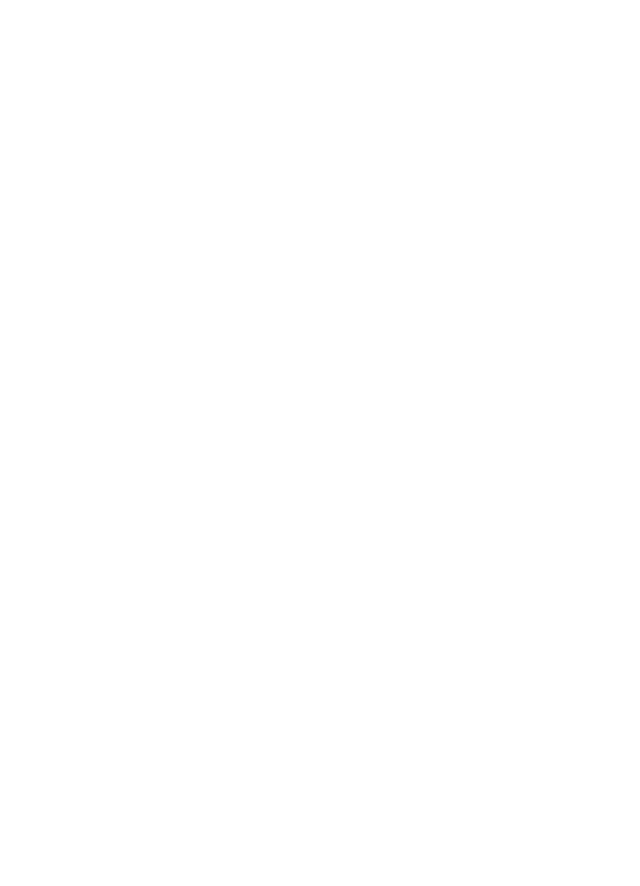
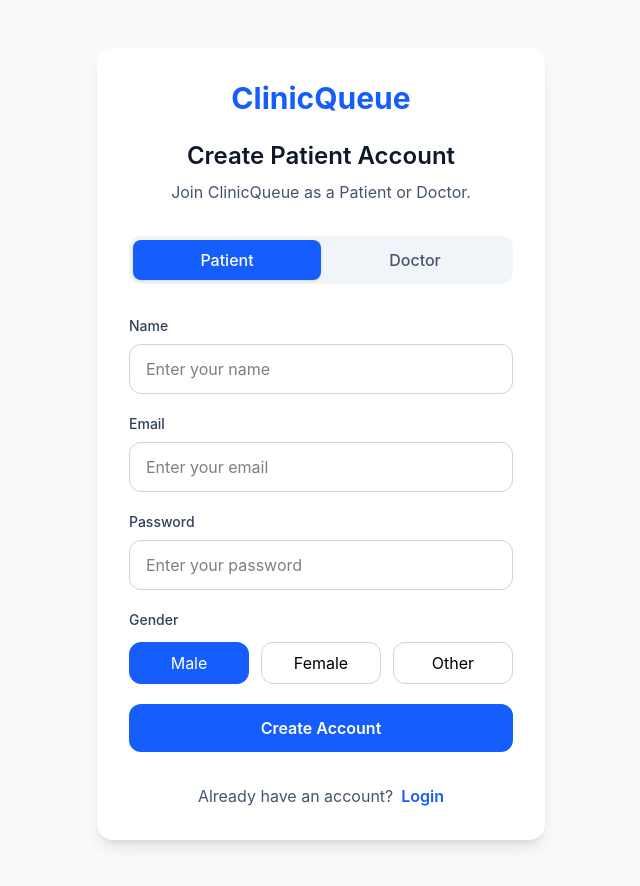
Before and after one commit to thakurankeshkumar/ClinicQueue, a React app in the folder frontend/: page /register in a window 1280 px wide. Before the commit this address had no page. Shown: the whole page, without its empty margins (319-959 px from the left). Before the commit the page ends 800 px from the top, so only its background shows below. Built offline with nearby package versions, Linux system fonts and the light colour scheme; the HTML template or start-up script is replaced by a standard one.

Commit message:
Implemented Doctor & Pateint Registration Page

```diff
--- a/frontend/src/App.jsx
+++ b/frontend/src/App.jsx
@@ -1,12 +1,14 @@
 import { Routes, Route } from "react-router-dom";
 import LandingPage from "./pages/LandingPage";
 import LoginPage from "./pages/LoginPage";
+import RegisterPage from "./pages/RegisterPage";
 
 function App() {
   return (
     <Routes>
       <Route path="/" element={<LandingPage />} />
       <Route path="/login" element={<LoginPage />} />
+      <Route path="/register" element={<RegisterPage />} />
     </Routes>
   );
 }
--- a/frontend/src/pages/LoginPage.jsx
+++ b/frontend/src/pages/LoginPage.jsx
@@ -13,12 +13,14 @@
                 <form className="mt-8 space-y-5">
                     <div>
                         <label className="block text-sm font-medium text-slate-700 mb-2">Email</label>
-                        <input type="email" placeholder="Enter your email" className="w-full rounded-xl border border-slate-300 px-4 py-3 outline-none focus:border-blue-600"/>
+                        <input type="email" placeholder="Enter your email"
+                            className="w-full rounded-xl border border-slate-300 px-4 py-3 outline-none focus:border-blue-600" />
                     </div>
 
                     <div>
                         <label className="block text-sm font-medium text-slate-700 mb-2">Password</label>
-                        <input type="password" placeholder="Enter your password" className="w-full rounded-xl border border-slate-300 px-4 py-3 outline-none focus:border-blue-600" />
+                        <input type="password" placeholder="Enter your password"
+                            className="w-full rounded-xl border border-slate-300 px-4 py-3 outline-none focus:border-blue-600" />
                     </div>
                     <button className="w-full rounded-xl bg-blue-600 py-3 font-semibold text-white transition hover:bg-blue-700">Login</button>
                 </form>
--- /dev/null
+++ b/frontend/src/pages/RegisterPage.jsx
@@ -0,0 +1,78 @@
+import { useState } from "react";
+import { Link } from "react-router-dom";
+
+function RegisterPage() {
+
+    const [role, setRole] = useState("patient");
+    const [gender, setGender] = useState("male");
+
+    return (
+        <div className="min-h-screen bg-slate-50 flex items-center justify-center px-6 py-12">
+            <div className="w-full max-w-md rounded-2xl bg-white p-8 shadow-lg">
+                {/* Logo */}
+                <div className="text-center">
+                    <h1 className="text-3xl font-bold text-blue-600">ClinicQueue</h1>
+                    <h2 className="mt-6 text-2xl font-semibold text-slate-900">Create {role === "patient" ? "Patient" : "Doctor"} Account</h2>
+                    <p className="mt-2 text-slate-600">Join ClinicQueue as a Patient or Doctor.</p>
+                </div>
+                {/* Role Toggle */}
+                <div className="mt-8 flex rounded-xl bg-slate-100 p-1">
+                    <button onClick={() => setRole("patient")} className={`flex-1 rounded-lg py-2 font-medium transition ${role === "patient"
+                        ? "bg-blue-600 text-white shadow" : "text-slate-600"}`}>Patient</button>
+                    <button onClick={() => setRole("doctor")} className={`flex-1 rounded-lg py-2 font-medium transition ${role === "doctor"
+                        ? "bg-blue-600 text-white shadow" : "text-slate-600"}`}>Doctor</button>
+                </div>
+
+                {/* Form */}
+
+                <form className="mt-8 space-y-5">
+                    {/* Name */}
+                    <div>
+                        <label className="mb-2 block text-sm font-medium text-slate-700">Name</label>
+                        <input type="text" placeholder="Enter your name"
+                            className="w-full rounded-xl border border-slate-300 px-4 py-3 outline-none focus:border-blue-600" />
+                    </div>
+                    {/* Email */}
+
+                    <div>
+                        <label className="mb-2 block text-sm font-medium text-slate-700">Email</label>
+                        <input type="email" placeholder="Enter your email"
+                            className="w-full rounded-xl border border-slate-300 px-4 py-3 outline-none focus:border-blue-600" />
+                    </div>
+                    {/* Password */}
+
+                    <div>
+                        <label className="mb-2 block text-sm font-medium text-slate-700">Password</label>
+                        <input type="password" placeholder="Enter your password"
+                            className="w-full rounded-xl border border-slate-300 px-4 py-3 outline-none focus:border-blue-600" />
+                    </div>
+                    {/* Gender */}
+
+                    <div>
+                        <label className="mb-3 block text-sm font-medium text-slate-700">Gender</label>
+                        <div className="flex gap-3">
+                            <button type="button" onClick={() => setGender("male")} className={`flex-1 rounded-xl border py-2 transition ${gender === "male"
+                                ? "border-blue-600 bg-blue-600 text-white" : "border-slate-300"}`}>Male</button>
+
+                            <button type="button" onClick={() => setGender("female")} className={`flex-1 rounded-xl border py-2 transition ${gender === "female"
+                                ? "border-blue-600 bg-blue-600 text-white" : "border-slate-300"}`}>Female</button>
+
+                            <button type="button" onClick={() => setGender("other")} className={`flex-1 rounded-xl border py-2 transition ${gender === "other"
+                                ? "border-blue-600 bg-blue-600 text-white" : "border-slate-300"}`}>Other</button>
+                        </div>
+                    </div>
+                    {/* Submit */}
+
+                    <button className="w-full rounded-xl bg-blue-600 py-3 font-semibold text-white transition hover:bg-blue-700">Create Account</button>
+                </form>
+                {/* Login */}
+
+                <p className="mt-8 text-center text-slate-600">Already have an account?
+                    <Link to="/login" className="ml-2 font-semibold text-blue-600 hover:underline">Login</Link>
+                </p>
+            </div>
+        </div>
+    );
+}
+
+export default RegisterPage;
```
Also changed, not shown: frontend/src/pages/RegisterDoctorPage.jsx (deleted), frontend/src/pages/RegisterPatientPage.jsx (deleted).
